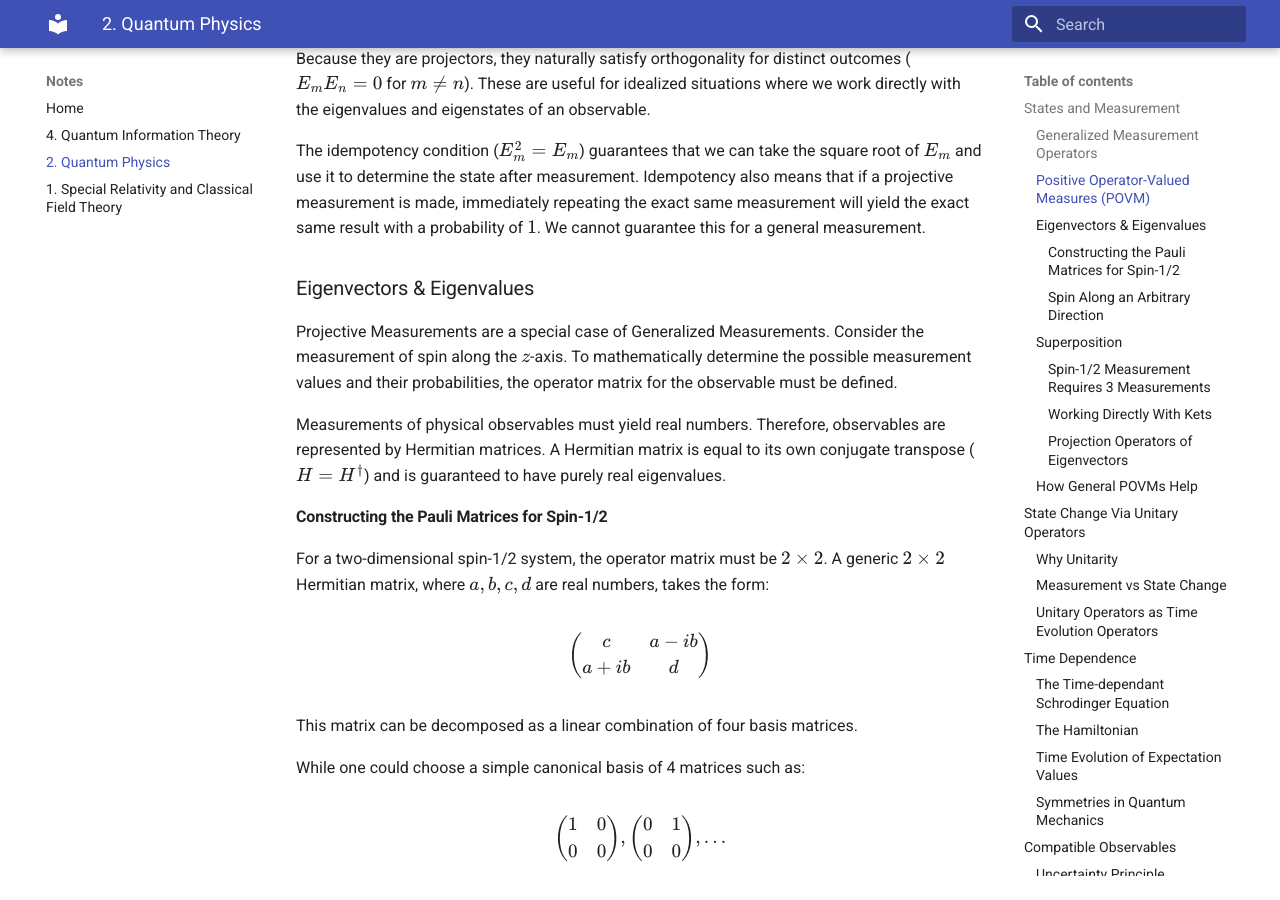
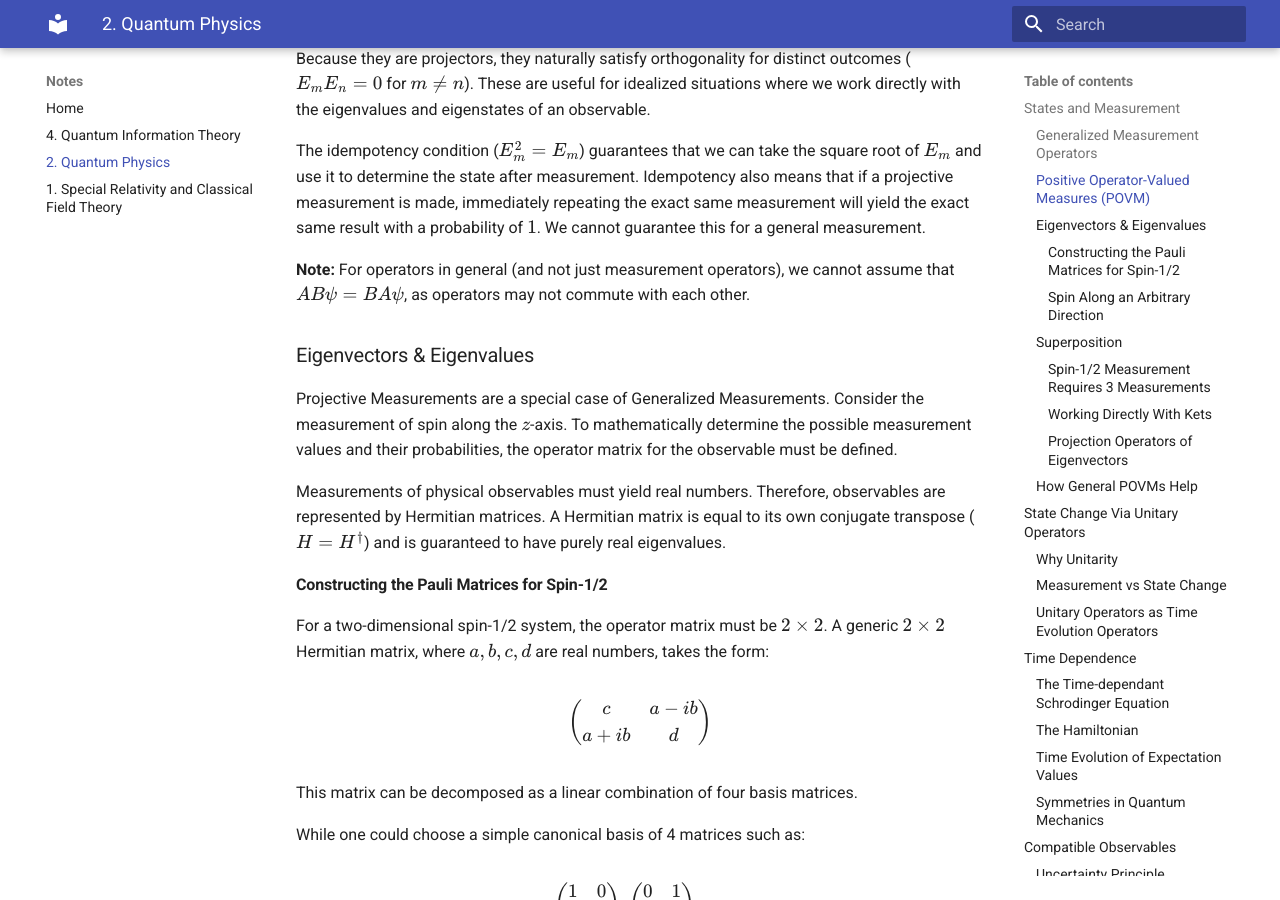
Before and after one commit to regstuff/notes, an MkDocs documentation site: the page built from docs/quantum_physics.md, in a window 1280 px wide and 900 px high, scrolled down 3037 px. Built offline with MkDocs 1.6.1 and Material for MkDocs 9.7.7, drawn with Linux system fonts in a browser that asks for light colours.

Commit message:
Update quantum_physics.md

```diff
--- a/docs/quantum_physics.md
+++ b/docs/quantum_physics.md
@@ -65,6 +65,8 @@ Projection operators bypass this ambiguity because they describe a fundamentally
 Because they are projectors, they naturally satisfy orthogonality for distinct outcomes ($E_m E_n = 0$ for $m \neq n$). These are useful for idealized situations where we work directly with the eigenvalues and eigenstates of an observable.
 
 The idempotency condition ($E_m^2 = E_m$) guarantees that we can take the square root of $E_m$ and use it to determine the state after measurement. Idempotency also means that if a projective measurement is made, immediately repeating the exact same measurement will yield the exact same result with a probability of $1$. We cannot guarantee this for a general measurement.
+
+**Note:** For operators in general (and not just measurement operators), we cannot assume that $AB \psi = BA \psi$, as operators may not commute with each other.
 
 ### Eigenvectors & Eigenvalues
 Projective Measurements are a special case of Generalized Measurements.
```
